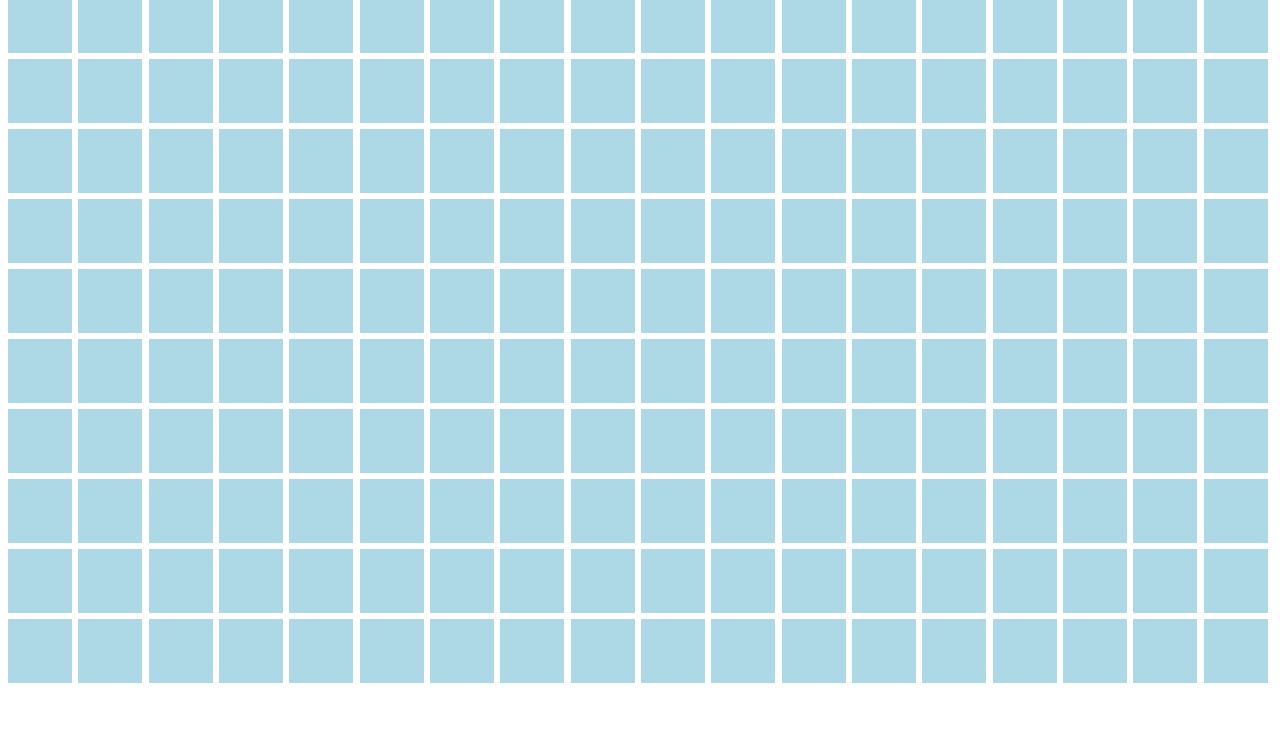
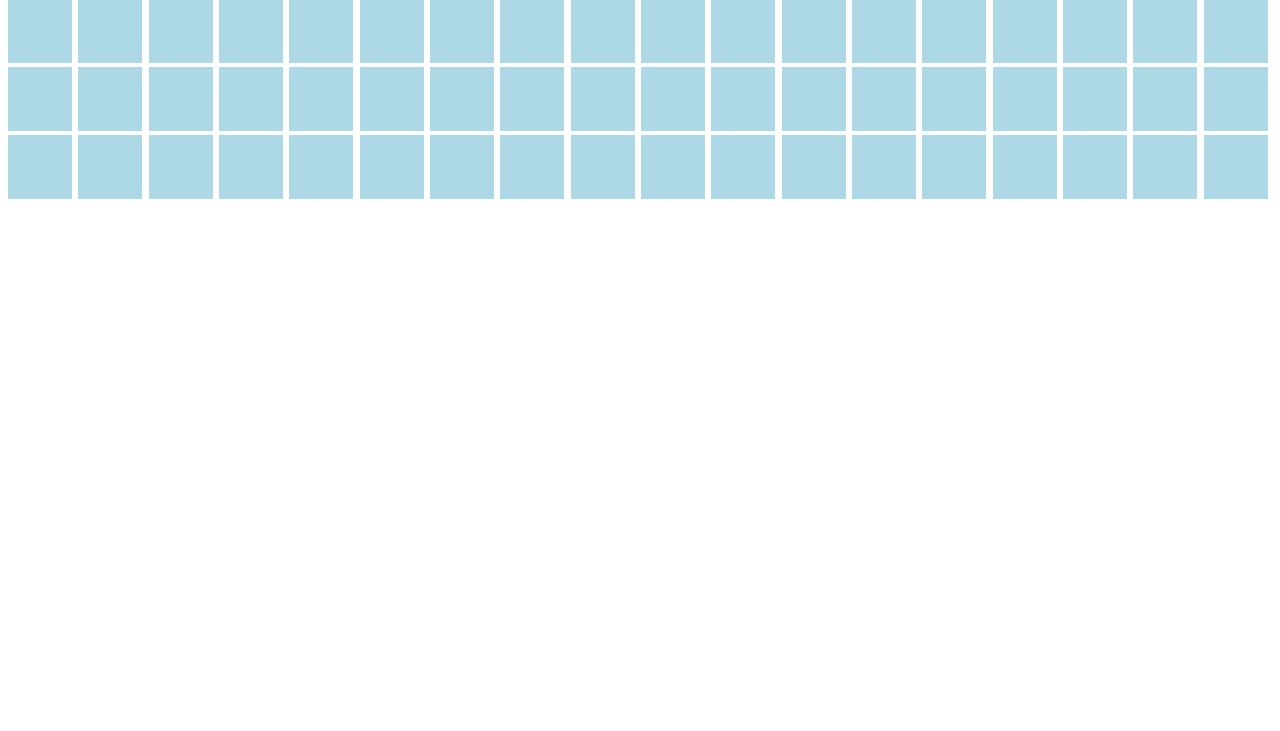
Before and after one commit to m-aziz1/Periodic-Table, a plain HTML site: page index.html in a window 1280 px wide. Shown: the part 69-800 px from the top of the page. Drawn offline with Linux system fonts and the light colour scheme.

Commit message:
Create append loop

```diff
--- a/js/main.js
+++ b/js/main.js
@@ -8,18 +8,56 @@ fetch("../data/periodic-table-data.json")
 
 //DOCUMENT ELEMENTS
 const tableGrid = document.getElementById("periodic-table");
-
 document.addEventListener("DOMContentLoaded", fillGrid);
 
 //GRID
-//Multidimensional Array
-var x = new Array(10);
-
 function fillGrid() {
   //10 * 18 grid
-  for (let i = 0; i < 180; i++) {
+  let countLow = 0;
+  let rowLength = 18;
+  let countHigh = rowLength;
+
+  for (let i = countLow; i < countHigh; i++) {
     const elementBlock = document.createElement("div");
     elementBlock.classList.add("grid-item");
     tableGrid.appendChild(elementBlock);
+    countLow++;
   }
+  countHigh += rowLength;
+
+  for (let i = countLow; i < countHigh; i++) {
+    const elementBlock = document.createElement("div");
+    elementBlock.classList.add("grid-item");
+    tableGrid.appendChild(elementBlock);
+    countLow++;
+  }
+  countHigh += rowLength;
+
+  for (let i = countLow; i < countHigh; i++) {
+    const elementBlock = document.createElement("div");
+    elementBlock.classList.add("grid-item");
+    tableGrid.appendChild(elementBlock);
+    countLow++;
+  }
+  console.log(countLow, countHigh);
 }
+
+function appendLoop() {
+  let countLow = 0;
+  let rowLength = 18;
+  let countHigh = rowLength;
+
+  for (let i = countLow; i < countHigh; i++) {
+    const elementBlock = document.createElement("div");
+    elementBlock.classList.add("grid-item");
+    tableGrid.appendChild(elementBlock);
+    countLow++;
+  }
+
+}
+
+// for (let i = 0; i < 180; i++) {
+//   const elementBlock = document.createElement("div");
+//   elementBlock.classList.add("grid-item");
+//   tableGrid.appendChild(elementBlock);
+// }
--- a/style.css
+++ b/style.css
@@ -4,7 +4,7 @@
 }
 
 h1 {
-  margin: 10px;
+  margin: 15px;
   text-align: center;
   color: midnightblue;
 }
@@ -14,7 +14,7 @@ h1 {
   grid-template-columns: repeat(18, 1fr);
   grid-template-rows: repeat(10, 1fr);
   grid-column-gap: 2px;
-  grid-row-gap: 6px;
+  grid-row-gap: 4px;
 }
 
 /* Block styling */
```
